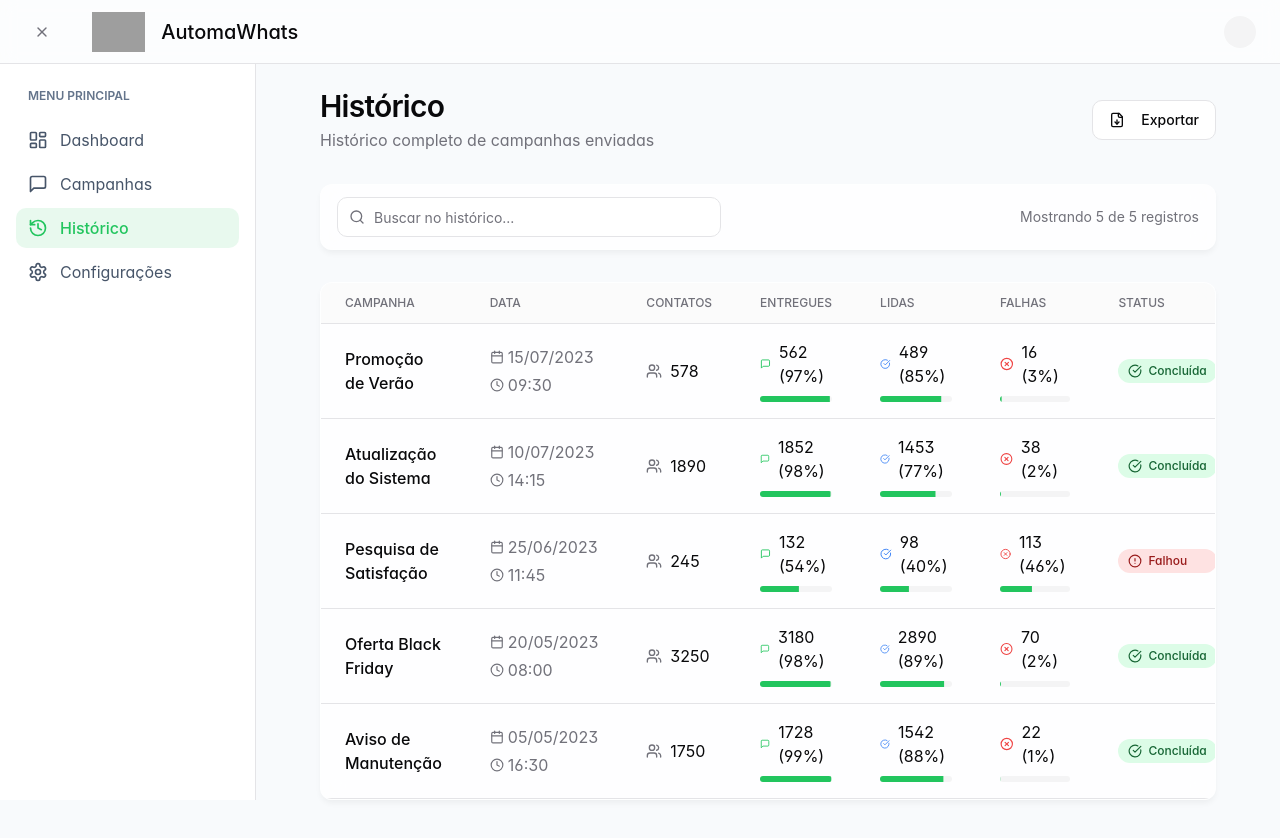
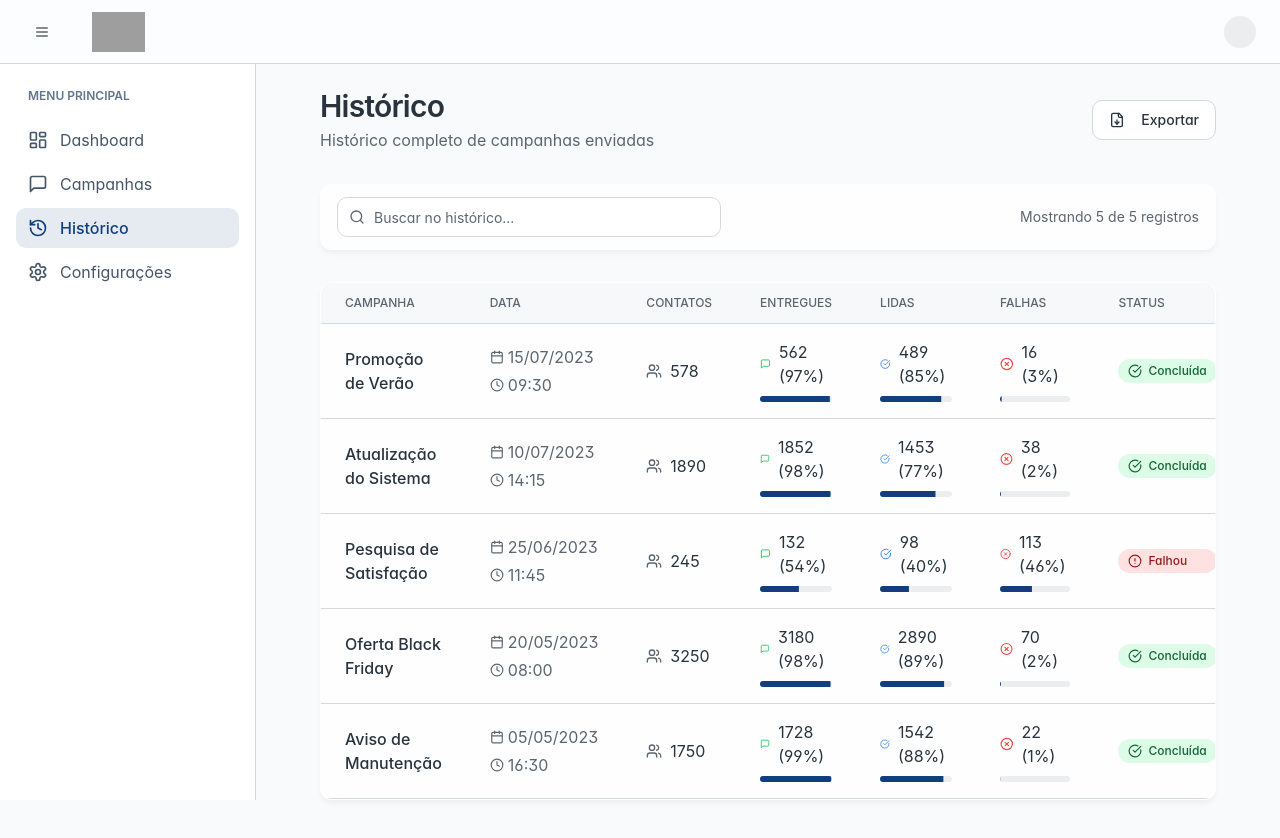
Before and after one commit to ContatoTI/chat-spark-automator, a React (Vite) app: page /history in a window 1280 px wide. Shown: the top 838 px of the page. Built offline with nearby package versions, Linux system fonts and the light colour scheme; grey boxes are pictures that could not be loaded.

Commit message:
Refactor: Update UI colors and remove close icon
This commit updates the UI colors to match the application's logo and removes the close icon from the toast component.

```diff
--- a/src/components/layout/TopBar.tsx
+++ b/src/components/layout/TopBar.tsx
@@ -1,7 +1,7 @@
 
 import React from "react";
 import { Button } from "@/components/ui/button";
-import { Menu, X } from "lucide-react";
+import { Menu } from "lucide-react";
 import { cn } from "@/lib/utils";
 
 interface TopBarProps {
@@ -18,11 +18,7 @@ export const TopBar: React.FC<TopBarProps> = ({ setSidebarOpen, sidebarOpen }) =
         onClick={() => setSidebarOpen(!sidebarOpen)}
       >
         <span className="sr-only">Toggle menu</span>
-        {sidebarOpen ? (
-          <X className="h-5 w-5 text-muted-foreground" />
-        ) : (
-          <Menu className="h-5 w-5 text-muted-foreground" />
-        )}
+        <Menu className="h-5 w-5 text-muted-foreground" />
       </Button>
       <div className="flex items-center gap-2">
         <img
@@ -30,9 +26,6 @@ export const TopBar: React.FC<TopBarProps> = ({ setSidebarOpen, sidebarOpen }) =
           alt="Falcontruck Logo"
           className="h-10" // aproximadamente 40px de altura
         />
-        <h1 className="text-xl font-medium ml-2">
-          AutomaWhats
-        </h1>
       </div>
       <div className="ml-auto flex items-center gap-2">
         {/* Profile section - would contain user profile/settings */}
--- a/src/index.css
+++ b/src/index.css
@@ -1,4 +1,3 @@
-
 @import url('https://fonts.googleapis.com/css2?family=Inter:wght@100;200;300;400;500;600;700;800;900&display=swap');
 
 @tailwind base;
@@ -8,82 +7,82 @@
 @layer base {
   :root {
     --background: 0 0% 100%;
-    --foreground: 240 10% 3.9%;
+    --foreground: 210 20% 20%;
 
     --card: 0 0% 100%;
-    --card-foreground: 240 10% 3.9%;
+    --card-foreground: 210 20% 20%;
 
     --popover: 0 0% 100%;
-    --popover-foreground: 240 10% 3.9%;
+    --popover-foreground: 210 20% 20%;
 
-    --primary: 142.1 70.6% 45.3%;
-    --primary-foreground: 355.7 100% 97.3%;
+    --primary: 215 75% 28%;
+    --primary-foreground: 0 0% 100%;
 
-    --secondary: 240 4.8% 95.9%;
-    --secondary-foreground: 240 5.9% 10%;
+    --secondary: 45 100% 50%;
+    --secondary-foreground: 210 20% 20%;
 
-    --muted: 240 4.8% 95.9%;
-    --muted-foreground: 240 3.8% 46.1%;
+    --muted: 210 10% 93%;
+    --muted-foreground: 210 10% 40%;
 
-    --accent: 240 4.8% 95.9%;
-    --accent-foreground: 240 5.9% 10%;
+    --accent: 45 100% 50%;
+    --accent-foreground: 210 20% 20%;
 
     --destructive: 0 84.2% 60.2%;
     --destructive-foreground: 0 0% 98%;
 
-    --border: 240 5.9% 90%;
-    --input: 240 5.9% 90%;
-    --ring: 142.1 76.2% 36.3%;
+    --border: 210 10% 85%;
+    --input: 210 10% 85%;
+    --ring: 215 75% 28%;
 
     --radius: 0.75rem;
 
-    --sidebar-background: 0 0% 100%;
-    --sidebar-foreground: 240 10% 3.9%;
-    --sidebar-primary: 142.1 76.2% 36.3%;
-    --sidebar-primary-foreground: 0 0% 98%;
-    --sidebar-accent: 240 4.8% 95.9%;
-    --sidebar-accent-foreground: 240 5.9% 10%;
-    --sidebar-border: 240 5.9% 90%;
-    --sidebar-ring: 142.1 76.2% 36.3%;
+    --sidebar-background: 215 75% 28%;
+    --sidebar-foreground: 0 0% 100%;
+    --sidebar-primary: 45 100% 50%;
+    --sidebar-primary-foreground: 210 20% 20%;
+    --sidebar-accent: 210 10% 93%;
+    --sidebar-accent-foreground: 210 20% 20%;
+    --sidebar-border: 210 10% 25%;
+    --sidebar-ring: 45 100% 50%;
   }
 
   .dark {
-    --background: 240 10% 3.9%;
+    --background: 210 25% 12%;
     --foreground: 0 0% 98%;
 
-    --card: 240 10% 3.9%;
+    --card: 210 25% 12%;
     --card-foreground: 0 0% 98%;
 
-    --popover: 240 10% 3.9%;
+    --popover: 210 25% 12%;
     --popover-foreground: 0 0% 98%;
 
-    --primary: 142.1 70.6% 45.3%;
-    --primary-foreground: 144.9 80.4% 10%;
+    --primary: 215 75% 28%;
+    --primary-foreground: 0 0% 98%;
 
-    --secondary: 240 3.7% 15.9%;
-    --secondary-foreground: 0 0% 98%;
+    --secondary: 45 100% 50%;
+    --secondary-foreground: 210 25% 12%;
 
-    --muted: 240 3.7% 15.9%;
-    --muted-foreground: 240 5% 64.9%;
+    --muted: 210 25% 20%;
+    --muted-foreground: 210 10% 70%;
 
-    --accent: 240 3.7% 15.9%;
-    --accent-foreground: 0 0% 98%;
+    --accent: 45 100% 50%;
+    --accent-foreground: 210 20% 20%;
 
     --destructive: 0 62.8% 30.6%;
     --destructive-foreground: 0 0% 98%;
 
-    --border: 240 3.7% 15.9%;
-    --input: 240 3.7% 15.9%;
-    --ring: 142.4 71.8% 29.2%;
+    --border: 210 25% 20%;
+    --input: 210 25% 20%;
+    --ring: 215 75% 28%;
 
-    --sidebar-background: 240 10% 3.9%;
+    --sidebar-background: 210 25% 12%;
     --sidebar-foreground: 0 0% 98%;
-    --sidebar-primary: 142.1 76.2% 36.3%;
-    --sidebar-primary-foreground: 144.9 80.4% 10%;
-    --sidebar-accent: 240 3.7% 15.9%;
-    --sidebar-accent-foreground: 0 0% 98%;
-    --sidebar-border: 240 3.7% 15.9%;
-    --sidebar-ring: 142.4 71.8% 29.2%;
+    --sidebar-primary: 215 75% 28%;
+    --sidebar-primary-foreground: 0 0% 98%;
+    --sidebar-accent: 45 100% 50%;
+    --sidebar-accent-foreground: 210 20% 20%;
+    --sidebar-border: 210 25% 20%;
+    --sidebar-ring: 215 75% 28%;
   }
 }
 
--- a/tailwind.config.ts
+++ b/tailwind.config.ts
@@ -66,6 +66,13 @@ export default {
 					'accent-foreground': 'hsl(var(--sidebar-accent-foreground))',
 					border: 'hsl(var(--sidebar-border))',
 					ring: 'hsl(var(--sidebar-ring))'
+				},
+				falcon: {
+					blue: '#1B4B8A',
+					yellow: '#FFCC00',
+					lightgray: '#F6F6F7',
+					gray: '#C8C8C9',
+					darkgray: '#222222',
 				},
 				whatsapp: {
 					light: '#25D366',
```
